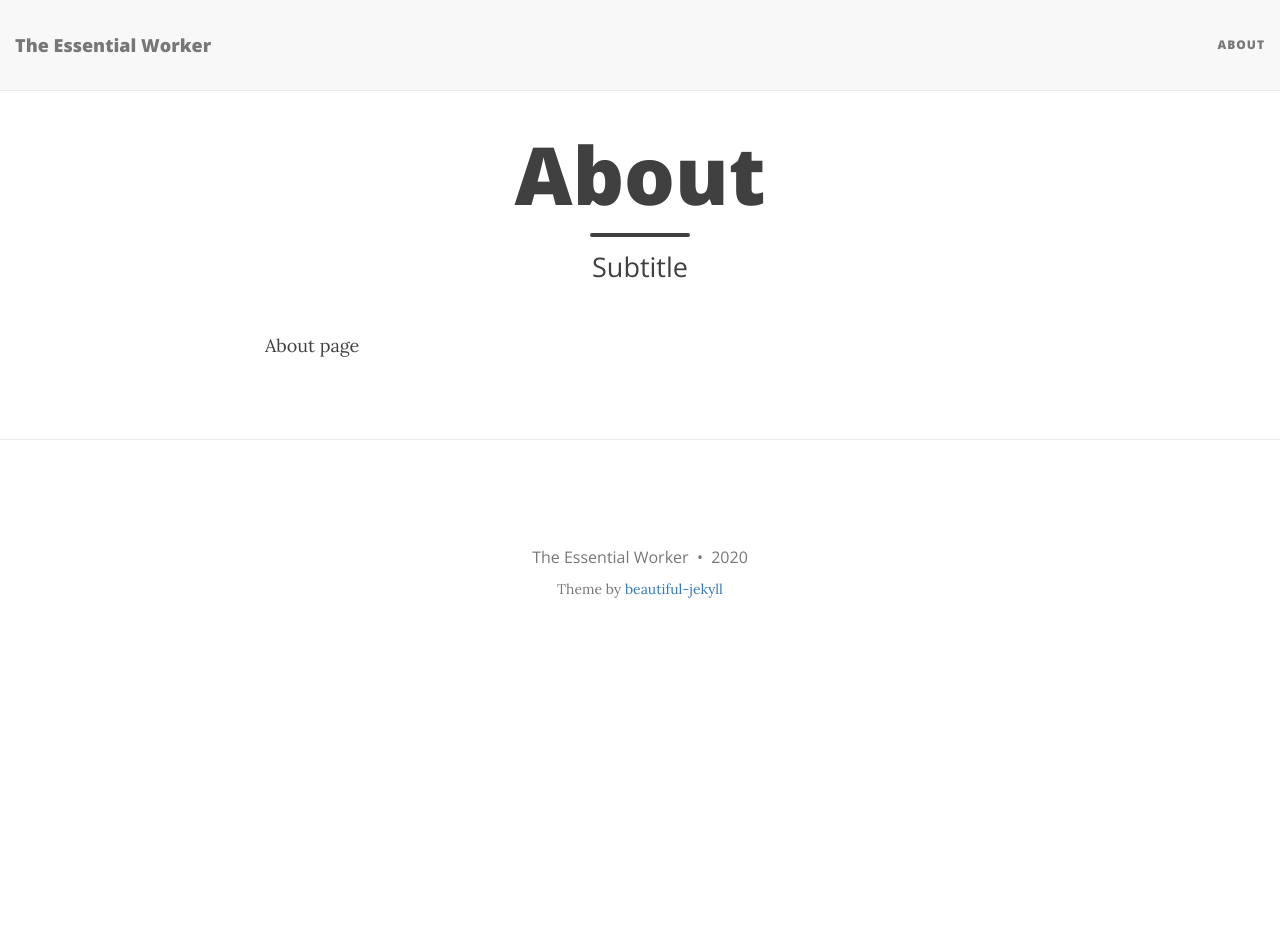
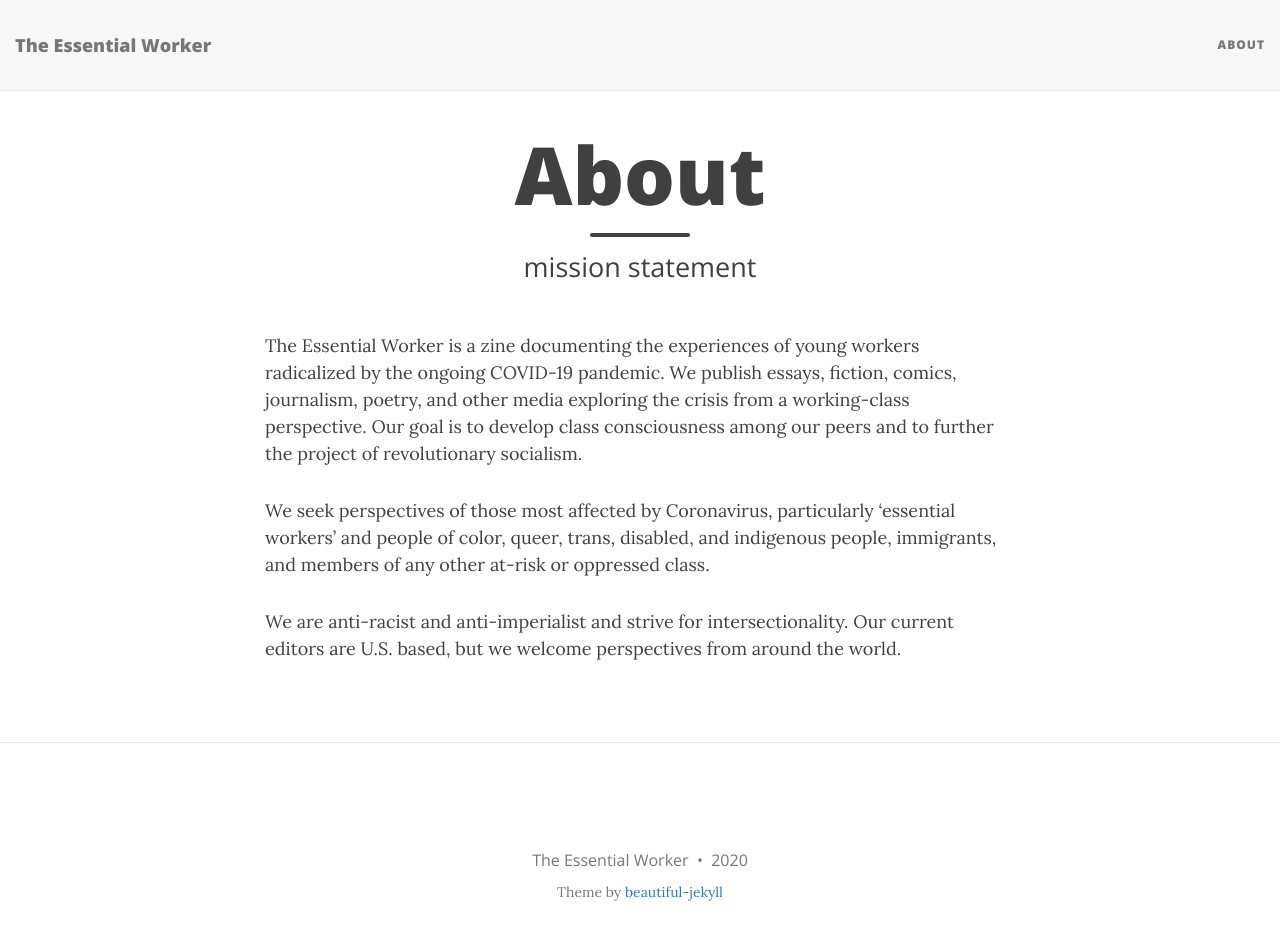
Before and after one commit to essential-worker/essential-worker.github.io, a Jekyll site: the page built from about.md, in a window 1280 px wide and 953 px high. Shown: the top 940 px of the window. Built offline with Jekyll 4.4.1, drawn with Linux system fonts in a browser that asks for light colours.

Commit message:
add editorial and about page

```diff
--- a/_posts/2020-04-22-welcome-to-jekyll.markdown
+++ /dev/null
@@ -1,6 +0,0 @@
----
-layout: post
-title: First post
----
-
-Testing...
--- a/about.md
+++ b/about.md
@@ -1,7 +1,11 @@
 ---
 layout: page
 title: About
-subtitle: Subtitle
+subtitle: mission statement
 ---
 
-About page
+The Essential Worker is a zine documenting the experiences of young workers radicalized by the ongoing COVID-19 pandemic. We publish essays, fiction, comics, journalism, poetry, and other media exploring the crisis from a working-class perspective. Our goal is to develop class consciousness among our peers and to further the project of revolutionary socialism.
+
+We seek perspectives of those most affected by Coronavirus, particularly 'essential workers' and people of color, queer, trans, disabled, and indigenous people, immigrants, and members of any other at-risk or oppressed class.
+
+We are anti-racist and anti-imperialist and strive for intersectionality. Our current editors are U.S. based, but we welcome perspectives from around the world.
```
Also changed, not shown: _posts/2020-04-28-editorial.md (added, +18 -0 lines).
